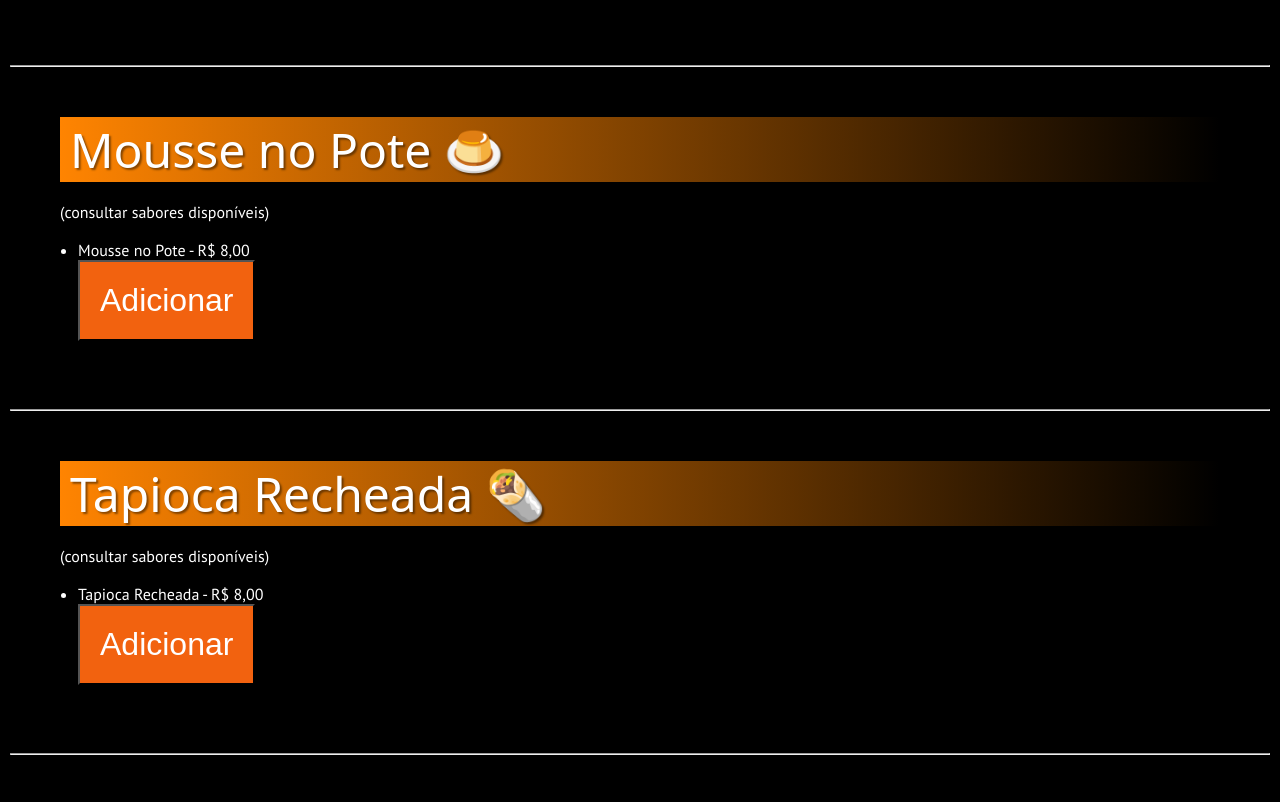
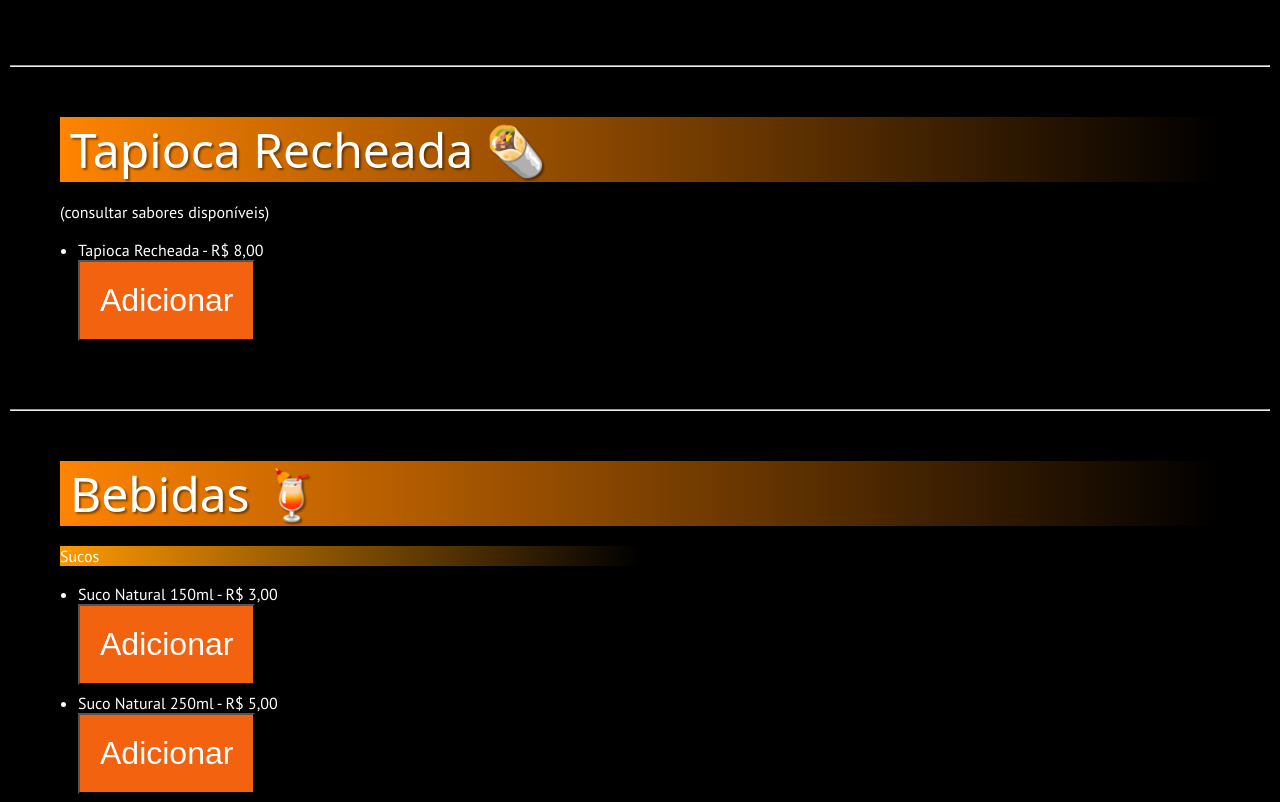
Before and after one commit to J-M-LANCHES/CARDAPIO, a plain HTML site: page index.html in a window 1280 px wide. Shown: the part 3252-4054 px from the top of the page. Drawn offline with Linux system fonts and the light colour scheme; a web font is replaced by a local one.

Commit message:
elimimando o mousse

```diff
--- a/index.html
+++ b/index.html
@@ -86,15 +86,6 @@
       <ul>
         <li>Misto Quente Tradicional - R$ 5,00 <br> <button onclick="addCarrinho('Misto Quente Tradicional', 5)">Adicionar</button> </li>
         <li>Misto Quente Especial - R$ 7,00  <br> <button onclick="addCarrinho('Misto Quente Especial', 7)">Adicionar</button> </li>
-      </ul>
-    </div>
-    <hr>
-
-    <div>
-      <h1>Mousse no Pote &#x1F36E;</h1>
-      <p>(consultar sabores disponíveis)</p>
-      <ul>
-        <li>Mousse no Pote - R$ 8,00 <br> <button onclick="addCarrinho('Mousse no Pote', 8)">Adicionar</button> </li>
       </ul>
     </div>
     <hr>
```
